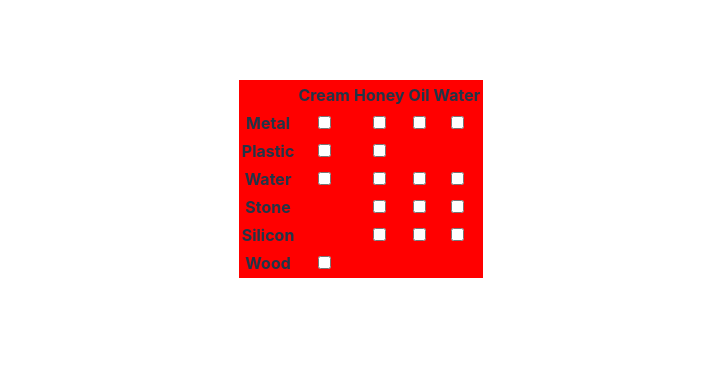
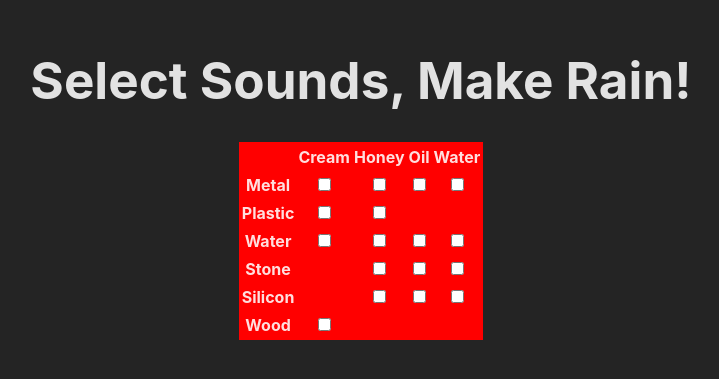
Before and after one commit to nathanjandrews/art-fluids-final-project, a React (Vite) app: page / in a window 1280 px wide. Shown: the part 221-600 px from the top of the page, without its empty margins (279-998 px from the left). Built offline with nearby package versions, Linux system fonts and the light colour scheme; no server answers.

Commit message:
added header

```diff
--- a/src/App.tsx
+++ b/src/App.tsx
@@ -3,6 +3,7 @@
 function App() {
   return (
     <>
+      <h1>Select Sounds, Make Rain!</h1>
       <SoundTable />
     </>
   );
--- a/src/index.css
+++ b/src/index.css
@@ -42,47 +42,11 @@
   line-height: 1.1;
 }
 
-button {
-  border-radius: 8px;
-  border: 1px solid transparent;
-  padding: 0.6em 1.2em;
-  font-size: 1em;
-  font-weight: 500;
-  font-family: inherit;
-  background-color: #1a1a1a;
-  cursor: pointer;
-  transition: border-color 0.25s;
-}
-button:hover {
-  border-color: #646cff;
-}
-button:focus,
-button:focus-visible {
-  outline: 4px auto -webkit-focus-ring-color;
-}
-
-@media (prefers-color-scheme: light) {
-  :root {
-    color: #213547;
-    background-color: #ffffff;
-  }
-  a:hover {
-    color: #747bff;
-  }
-  button {
-    background-color: #f9f9f9;
-  }
-}
-
 table {
-  width: 100%;
+  margin: auto;
   background: red;
 }
 
-td {
-  width: 100%;
-}
-
-td:nth-child(1) {
+th, td:nth-child(1) {
   font-weight: bold;
 }
```
